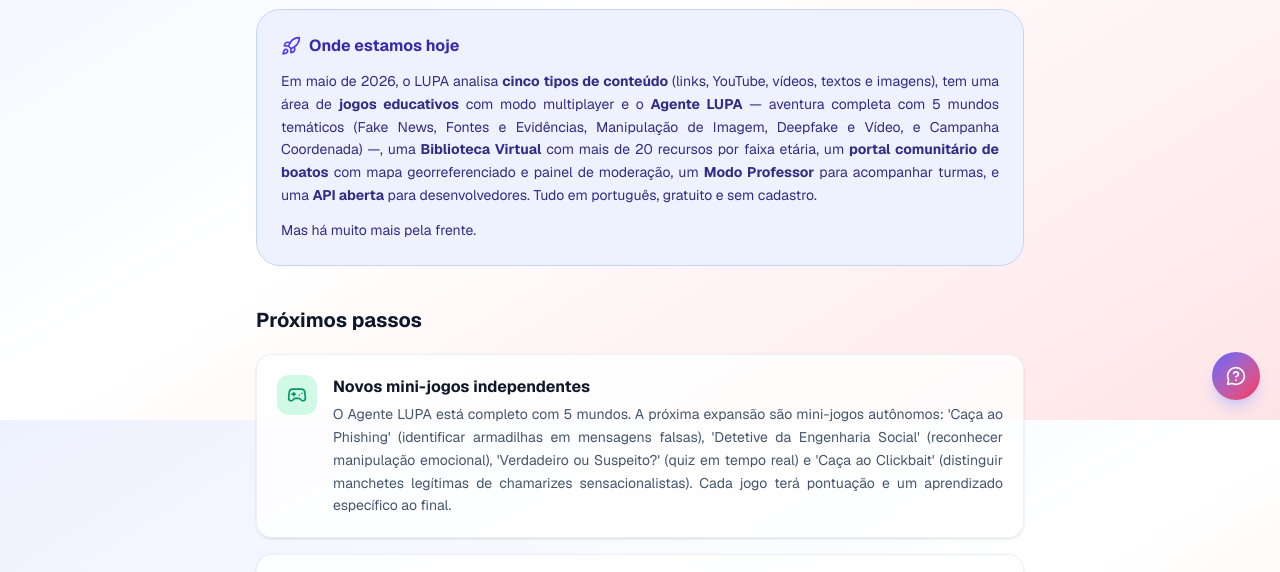
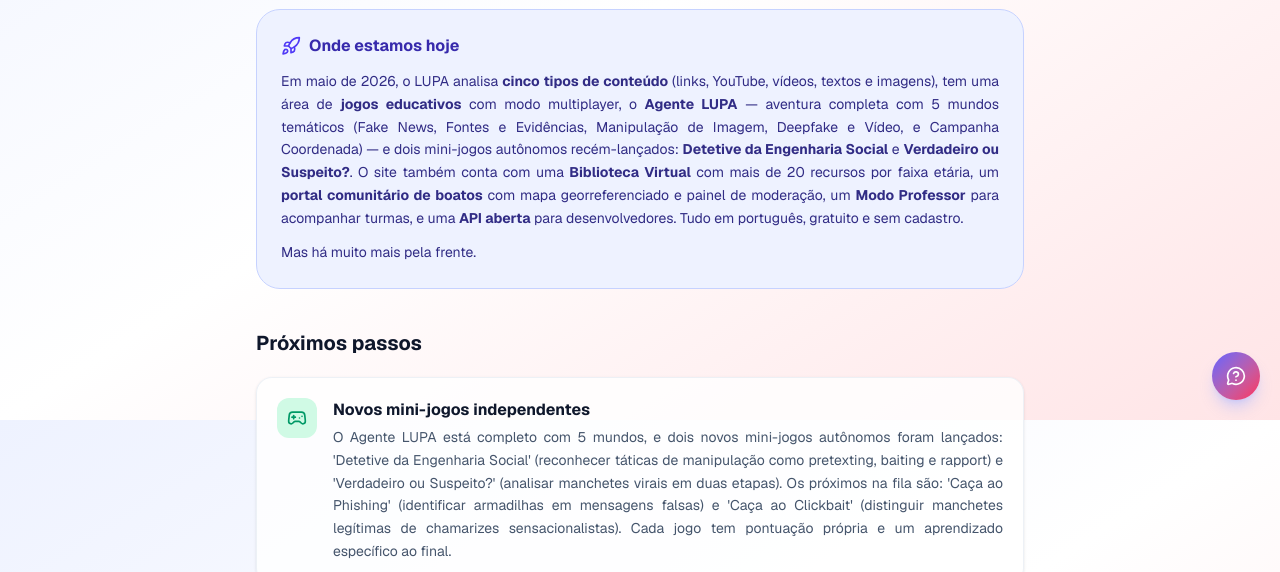
Before and after one commit to Clarice-Cunha/lupa, a Next.js app in the folder frontend/: page /futuro in a window 1280 px wide. Shown: the part 380-952 px from the top of the page. Built offline with nearby package versions, Linux system fonts and the light colour scheme; no server answers.

Commit message:
docs: registra lançamento dos mini-jogos Detetive da Engenharia Social e Verdadeiro ou Suspeito nas páginas de evolução e futuro

```diff
--- a/frontend/app/evolucao/page.tsx
+++ b/frontend/app/evolucao/page.tsx
@@ -510,6 +510,32 @@ const MARCOS: Marco[] = [
     corFundo: "bg-rose-100",
     corIcone: "text-rose-600",
   },
+  {
+    id: 35,
+    data: "Maio de 2026",
+    titulo: "Mini-jogo: Detetive da Engenharia Social",
+    descricao:
+      "O LUPA ganhou seu primeiro mini-jogo independente voltado à segurança digital. O jogador lê seis cenários do cotidiano — uma ligação de um 'técnico de TI', um e-mail alertando sobre uma 'conta em risco', uma inspeção surpresa de 'fiscais' — e precisa identificar qual tática de manipulação está sendo usada em cada situação. São seis táticas mapeadas: pretexting (criar um pretexto falso para extrair informações), urgência fabricada (pressionar para uma decisão rápida), apelo à autoridade (se passar por uma figura de poder), quid pro quo (oferecer algo em troca de dados), baiting (usar uma isca física ou digital) e rapport (construir confiança artificial ao longo do tempo). Cada cenário exibe uma explicação detalhada ao final, ensinando a reconhecer o mecanismo de manipulação mesmo quando ele aparece disfarçado em situações aparentemente normais.",
+    notaTecnica:
+      "Três arquivos criados: cenarios.ts (dados — TaticaId, Tatica, Cenario), JogoEngenhariaSocial.tsx (componente 'use client'), page.tsx (rota /jogos/engenharia-social). Seis táticas tipadas em TaticaId; seis cenários em CENARIOS[]. Fases: intro (lista das 6 táticas com ícone e descrição curta) → jogando (barra de progresso, card de contexto, 4 botões de opção, revelação com explicação) → fim (medalha em 4 níveis ≥5/≥4/≥3/<3, tabela de resultados com tática correta por cenário). Paleta teal/cyan.",
+    status: "concluido",
+    icone: Brain,
+    corFundo: "bg-teal-100",
+    corIcone: "text-teal-600",
+  },
+  {
+    id: 36,
+    data: "Maio de 2026",
+    titulo: "Mini-jogo: Verdadeiro ou Suspeito?",
+    descricao:
+      "O segundo mini-jogo independente treina o olhar crítico sobre manchetes virais. O jogador analisa 8 afirmações — algumas verdadeiras (como dados oficiais do IBGE e da OMS), outras fabricadas ou distorcidas (como promessas milagrosas e dados fora de contexto) — e realiza dois passos para cada uma: primeiro classifica como Verdadeiro ou Suspeito, depois identifica o principal indício que justifica a classificação, entre sete opções: autoridade vaga, linguagem sensacionalista, teoria conspiratória, promessa milagrosa, dado fora de contexto, ausência de fonte e fonte verificável. Cada passo vale 10 pontos (máximo de 160). A tela final exibe uma tabela com o resultado de cada afirmação usando os códigos ✓✓, ✓✗, ✗✓ e ✗✗ — permitindo ao jogador identificar em qual etapa erra mais.",
+    notaTecnica:
+      "Três arquivos criados: afirmacoes.ts (dados — Classificacao, IndicadorId, Indicador, Afirmacao), JogoVerdadeiroOuSuspeito.tsx (componente 'use client'), page.tsx (rota /jogos/verdadeiro-ou-suspeito). Sete IndicadorId; oito Afirmacao[] (4 verdadeiro, 4 suspeito). Três fases com sub-estado etapa: 'classificar' | 'indicar' | 'revelar'. ResultadoRodada acumula classCorreta e indCorreto por rodada. Medalhas em 4 níveis (≥87,5% / ≥68,75% / ≥50% / abaixo). Paleta violet/purple.",
+    status: "concluido",
+    icone: Scale,
+    corFundo: "bg-violet-100",
+    corIcone: "text-violet-600",
+  },
 ];
 
 export const metadata = {
--- a/frontend/app/futuro/page.tsx
+++ b/frontend/app/futuro/page.tsx
@@ -26,7 +26,7 @@ const PROXIMOS_PASSOS = [
     cor: "bg-emerald-100 text-emerald-600",
     titulo: "Novos mini-jogos independentes",
     texto:
-      "O Agente LUPA está completo com 5 mundos. A próxima expansão são mini-jogos autônomos: 'Caça ao Phishing' (identificar armadilhas em mensagens falsas), 'Detetive da Engenharia Social' (reconhecer manipulação emocional), 'Verdadeiro ou Suspeito?' (quiz em tempo real) e 'Caça ao Clickbait' (distinguir manchetes legítimas de chamarizes sensacionalistas). Cada jogo terá pontuação e um aprendizado específico ao final.",
+      "O Agente LUPA está completo com 5 mundos, e dois novos mini-jogos autônomos foram lançados: 'Detetive da Engenharia Social' (reconhecer táticas de manipulação como pretexting, baiting e rapport) e 'Verdadeiro ou Suspeito?' (analisar manchetes virais em duas etapas). Os próximos na fila são: 'Caça ao Phishing' (identificar armadilhas em mensagens falsas) e 'Caça ao Clickbait' (distinguir manchetes legítimas de chamarizes sensacionalistas). Cada jogo tem pontuação própria e um aprendizado específico ao final.",
   },
   {
     icone: Headphones,
@@ -149,10 +149,13 @@ export default function PaginaFuturo() {
               Em maio de 2026, o LUPA analisa <strong>cinco tipos de
               conteúdo</strong> (links, YouTube, vídeos, textos e imagens),
               tem uma área de <strong>jogos educativos</strong> com modo
-              multiplayer e o <strong>Agente LUPA</strong> — aventura completa
+              multiplayer, o <strong>Agente LUPA</strong> — aventura completa
               com 5 mundos temáticos (Fake News, Fontes e Evidências,
               Manipulação de Imagem, Deepfake e Vídeo, e Campanha Coordenada)
-              —, uma <strong>Biblioteca Virtual</strong> com mais de 20 recursos
+              — e dois mini-jogos autônomos recém-lançados:{" "}
+              <strong>Detetive da Engenharia Social</strong> e{" "}
+              <strong>Verdadeiro ou Suspeito?</strong>. O site também conta com
+              uma <strong>Biblioteca Virtual</strong> com mais de 20 recursos
               por faixa etária, um{" "}
               <strong>portal comunitário de boatos</strong> com mapa
               georreferenciado e painel de moderação, um{" "}
```
